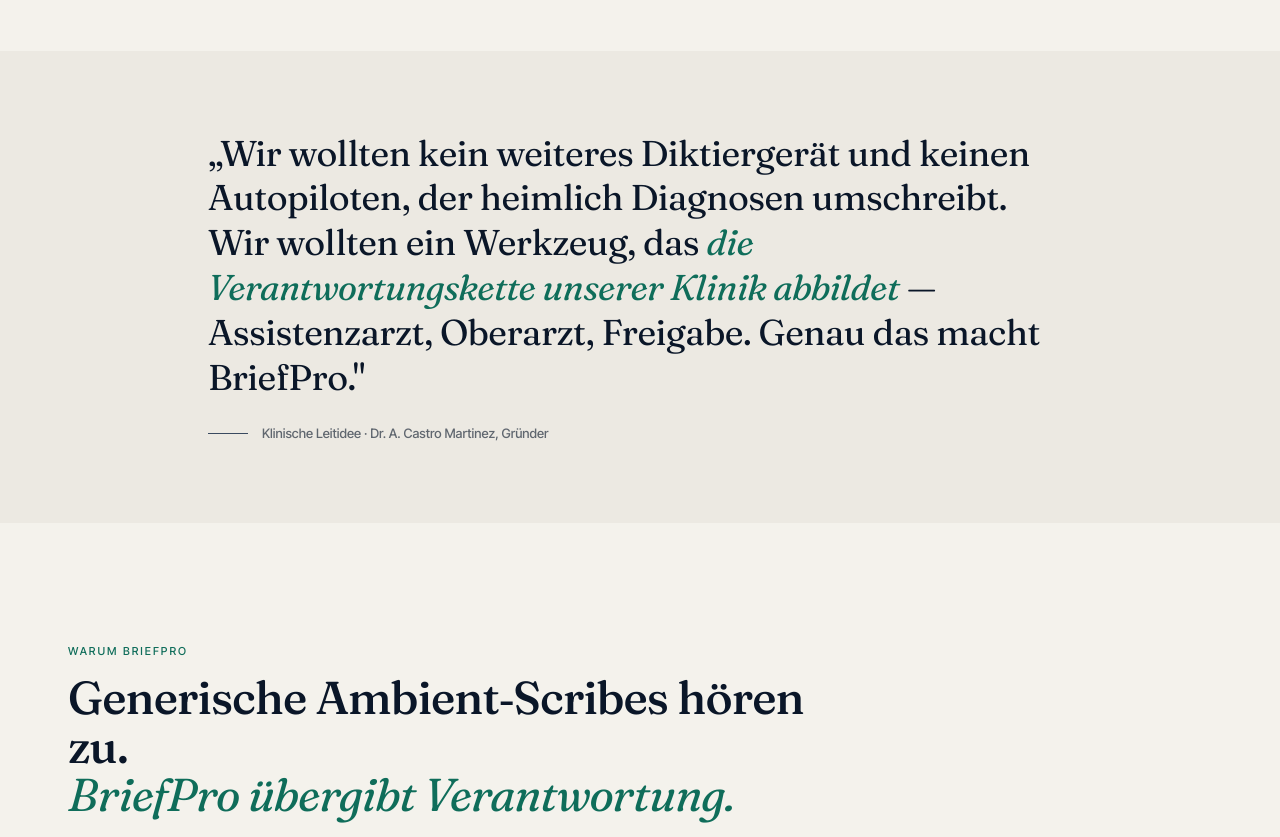
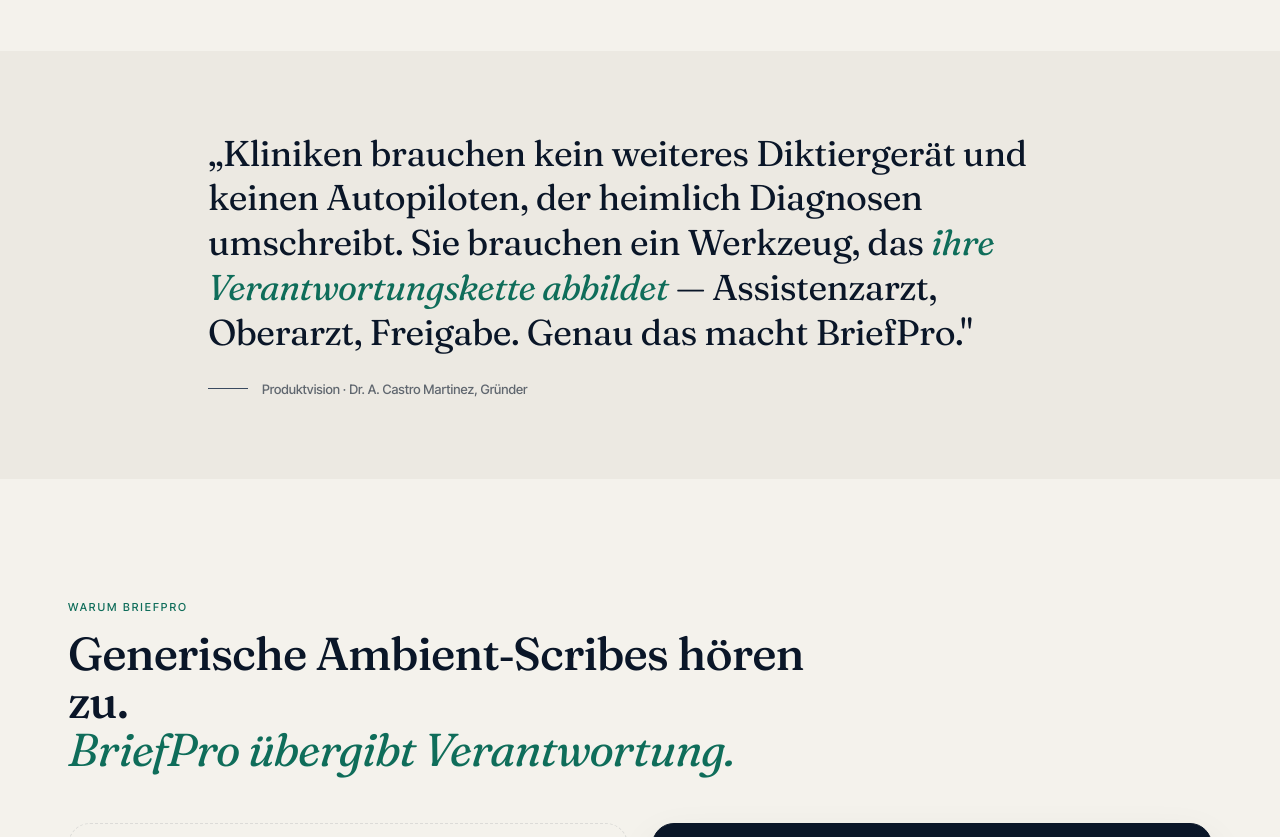
Before and after one commit to kronos-cm/briefpro-website, a website: page index.html in a window 1280 px wide. Shown: the part 2440-3277 px from the top of the page. Drawn offline with Linux system fonts and the light colour scheme.

Commit message:
Fix misleading editorial quote attribution
- Change "our clinic" to "their clinics" to reflect founder is observing clinics, not running one
- Change "Clinical Vision" to "Product Vision" to be more accurate
- Apply to both German and English versions

```diff
--- a/index.html
+++ b/index.html
@@ -351,14 +351,14 @@
   <div class="container">
     <blockquote class="editorial-quote">
       <p>
-        „Wir wollten kein weiteres Diktiergerät und keinen Autopiloten,
-        der heimlich Diagnosen umschreibt. Wir wollten ein Werkzeug, das
-        <span class="editorial-emph">die Verantwortungskette unserer Klinik abbildet</span> —
+        „Kliniken brauchen kein weiteres Diktiergerät und keinen Autopiloten,
+        der heimlich Diagnosen umschreibt. Sie brauchen ein Werkzeug, das
+        <span class="editorial-emph">ihre Verantwortungskette abbildet</span> —
         Assistenzarzt, Oberarzt, Freigabe. Genau das macht BriefPro."
       </p>
       <footer class="editorial-meta">
         <span class="editorial-line"></span>
-        <span>Klinische Leitidee · Dr. A. Castro Martinez, Gründer</span>
+        <span>Produktvision · Dr. A. Castro Martinez, Gründer</span>
       </footer>
     </blockquote>
   </div>
```
Also changed, not shown: en/index.html (+4 -4 lines).
